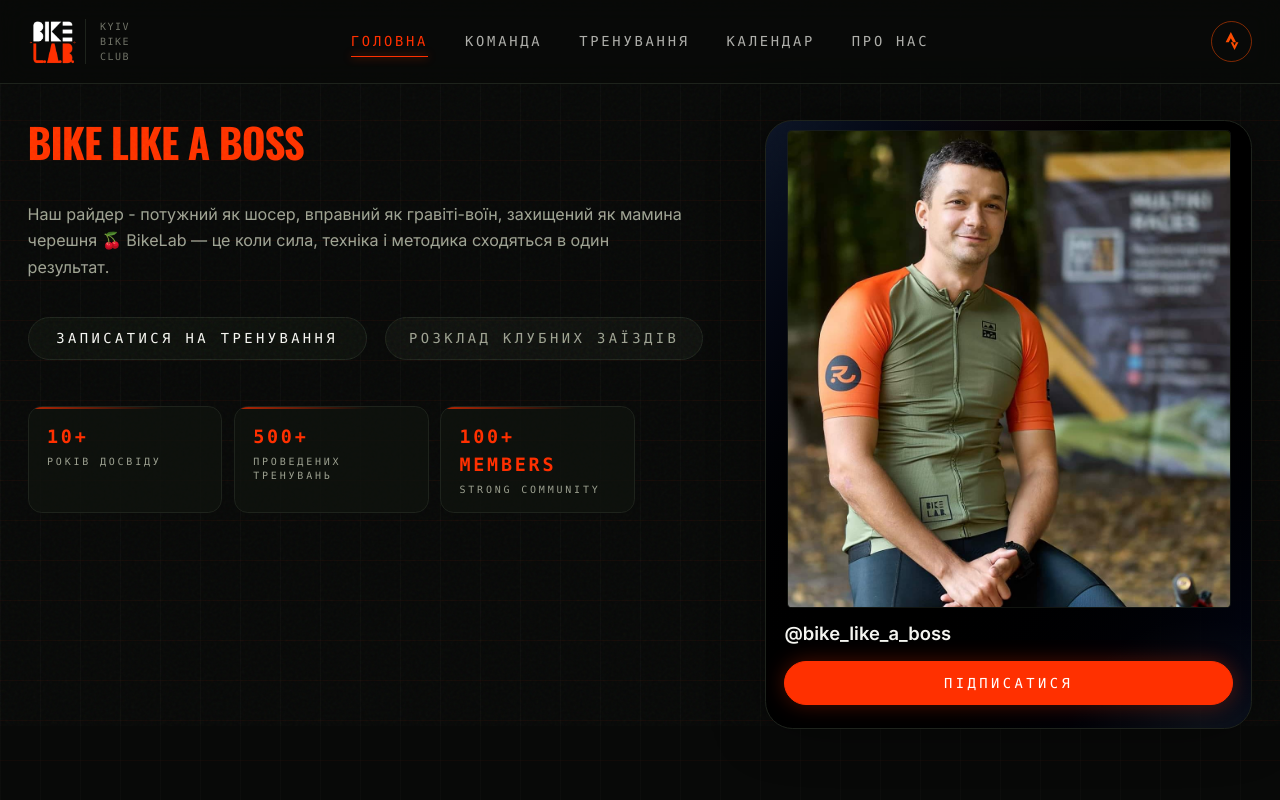
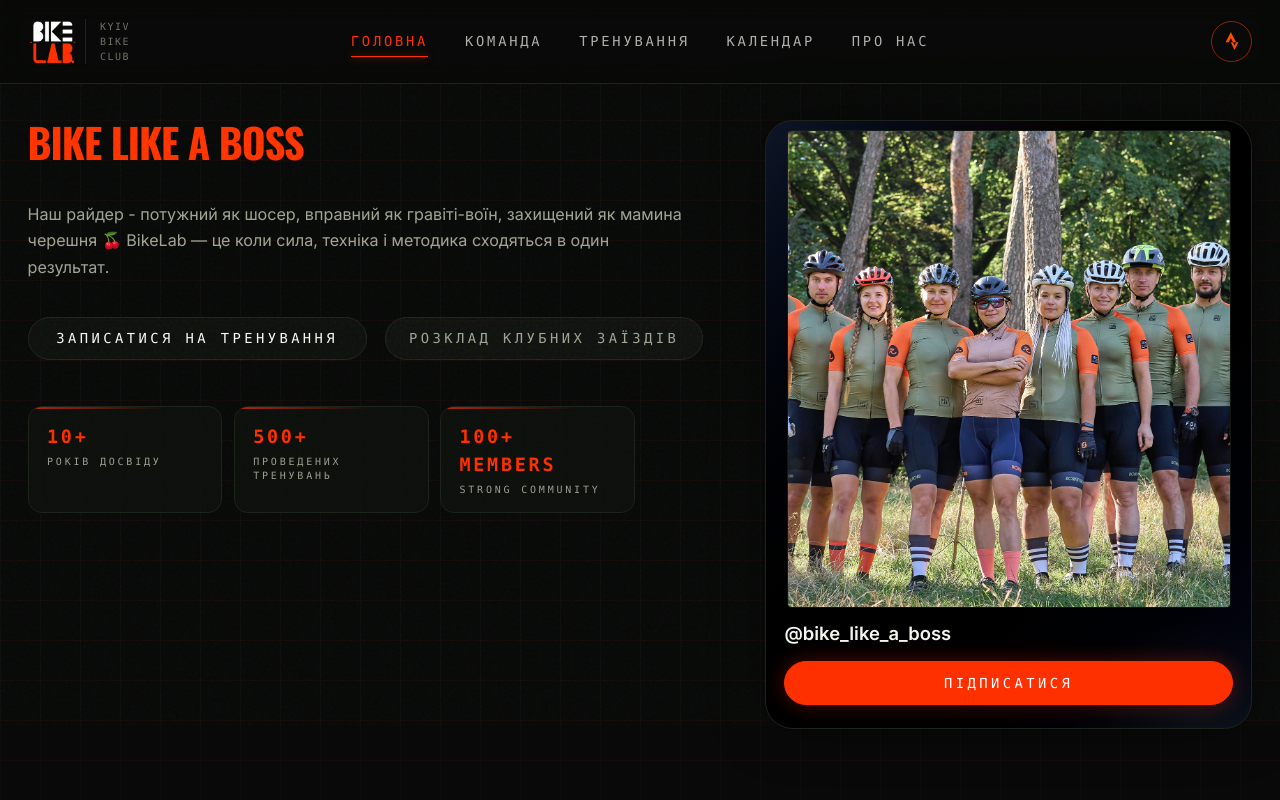
Before and after one commit to VasileAdicto/bikelab-site, a Next.js app: page / in a window 1280 px wide. Shown: the top 800 px of the page. Built offline with nearby package versions, Linux system fonts and the light colour scheme.

Commit message:
Remove an outdated Instagram photo from the photo rotator component to ensure content relevance.

```diff
--- a/src/components/instagram-photo-rotator.tsx
+++ b/src/components/instagram-photo-rotator.tsx
@@ -5,7 +5,6 @@ import { useState, useEffect } from "react";
 
 const INSTAGRAM_PHOTOS = [
   "/team/189133724_295658525532197_1980416985193719294_n.jpg",
-  "/team/470597147_1112117800552928_411063209783700537_n.jpg",
   "/team/470668848_1111509297280445_7610964990174402747_n.jpg",
   "/team/473188228_1128213855609989_6028438532367776445_n.jpg",
   "/team/476835262_1148912630206778_4894564428553084030_n.jpg",
```
